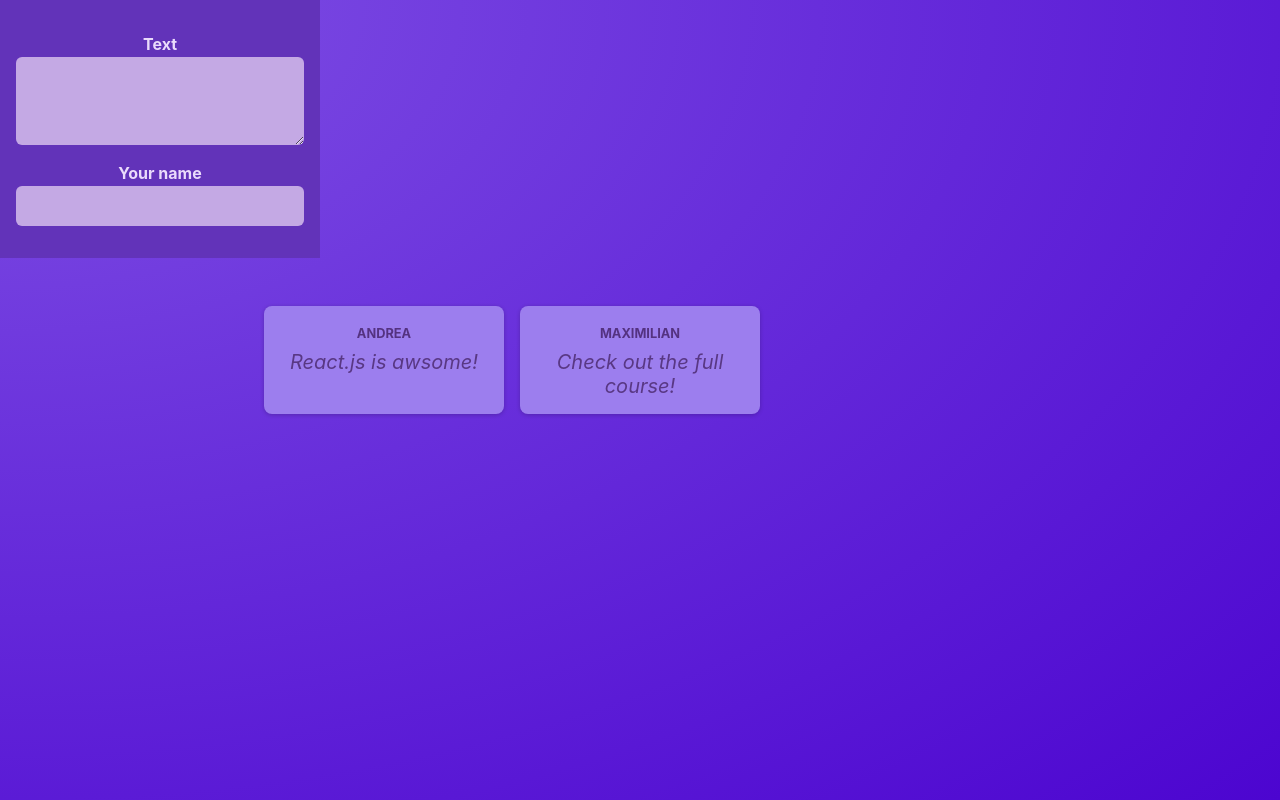
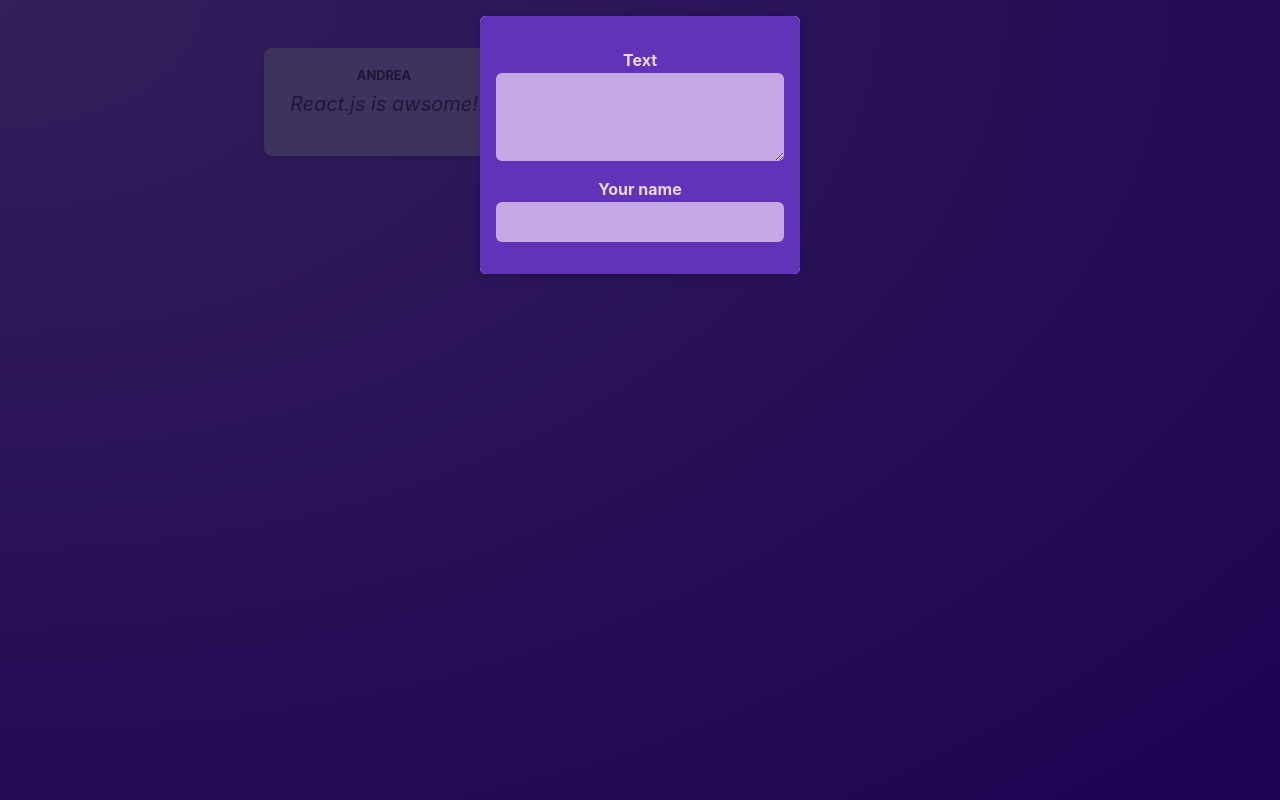
Before and after one commit to AndreaParrini/react-32-react-summary, a React (Vite) app: page / in a window 1280 px wide. Built offline with nearby package versions, Linux system fonts and the light colour scheme.

Commit message:
import Modal component and manage state to view content conditionally

```diff
--- a/src/components/PostsList.jsx
+++ b/src/components/PostsList.jsx
@@ -4,23 +4,34 @@ import NewPost from "./NewPost";
 import Post from "./Post";
 
 import classes from "./PostsList.module.css"
+import Modal from './Modal';
 
 function PostsList(){
     const [enteredBody, setEnteredBody] = useState("React.js is awsome!");
     const [enteredAuthor, setEnteredAuthor] = useState("Andrea");
+    const [modalIsVisible, setModaliIsVisible] = useState(true)
 
 
     function changeBodyHandler(event){
         setEnteredBody(event.target.value)
     }
 
-     function changeAuthorHandler(event){
+    function changeAuthorHandler(event){
         setEnteredAuthor(event.target.value)
     }
 
+    function hideModalContent(){
+        setModaliIsVisible(false)
+    }
+
+
     return (
         <>
-            <NewPost onBodyChange={changeBodyHandler} onAuthorChange={changeAuthorHandler}/>
+            {modalIsVisible && (
+                <Modal onClose={hideModalContent}>
+                    <NewPost onBodyChange={changeBodyHandler} onAuthorChange={changeAuthorHandler}/>
+                </Modal>
+            )}
             <ul className={classes.posts}>
                 <Post author={enteredAuthor} body={enteredBody}/>
                 <Post author="Maximilian" body="Check out the full course!"/>
```
